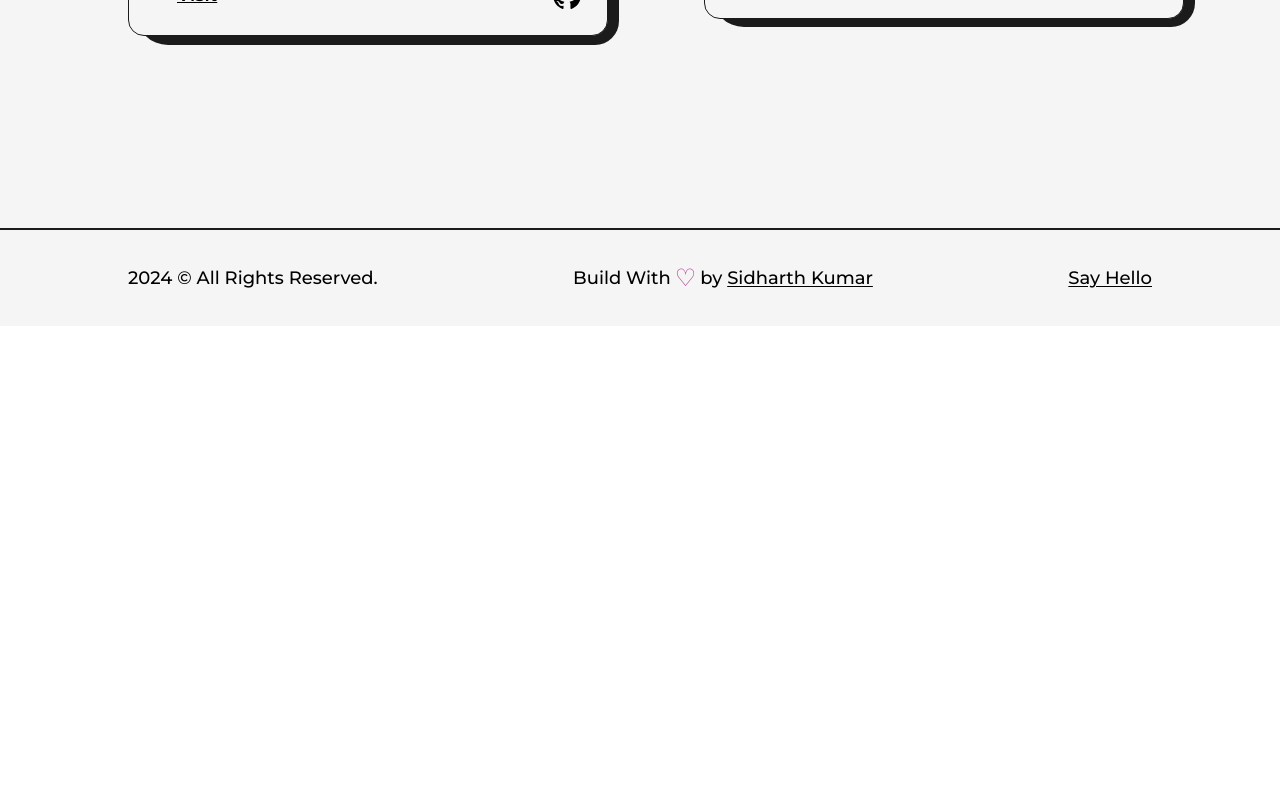
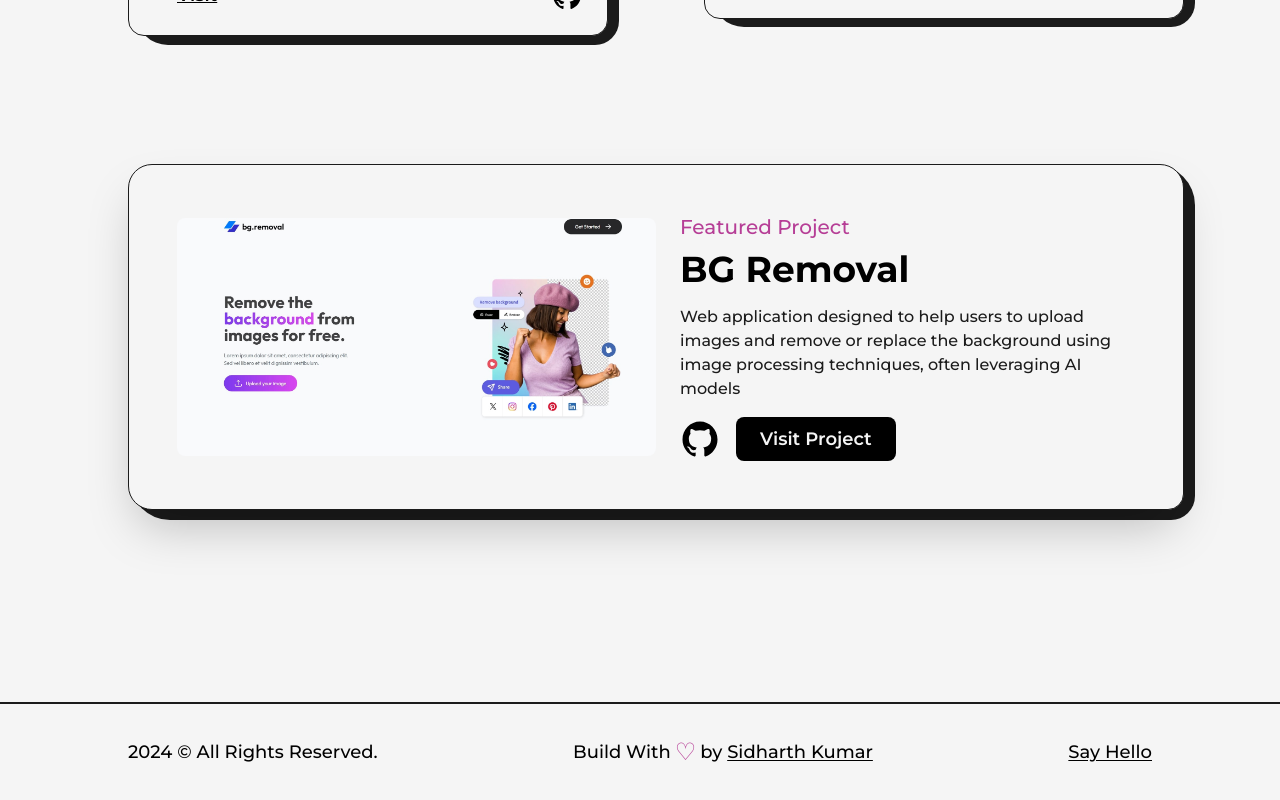
Before and after one commit to Sidharthkrsharma/portfolio, a Next.js app: page /projects in a window 1280 px wide. Shown: the part 3782-4582 px from the top of the page. Before the commit the page ends 4108 px from the top, so only its background shows below. Built offline with nearby package versions, Linux system fonts and the light colour scheme.

Commit message:
project added

```diff
--- a/src/pages/index.js
+++ b/src/pages/index.js
@@ -35,7 +35,7 @@ interactive full-stack web applications and machine learning models. Eager to us
 problems in a professional environment.
             </p>
             <div className='flex items-center self-start mt-2 lg:self-center'>
-              <Link href="/Resume.pdf" target={"_blank"} className="flex items-center bg-dark text-light p-2.5 px-6 rounded-lg text-lg font-semibold hover:bg-light hover:text-dark border-2 border-solid border-transparent hover:border-dark  dark:bg-light dark:text-dark  hover:dark:bg-dark hover:dark:text-light  hover:dark:border-light md:p-2 md:px-2 md:text-base " download={true}>Resume  <LinkArrow className={"w-6 ml-1"} /></Link>
+              <Link href="/resume.pdf" target={"_blank"} className="flex items-center bg-dark text-light p-2.5 px-6 rounded-lg text-lg font-semibold hover:bg-light hover:text-dark border-2 border-solid border-transparent hover:border-dark  dark:bg-light dark:text-dark  hover:dark:bg-dark hover:dark:text-light  hover:dark:border-light md:p-2 md:px-2 md:text-base " download={true}>Resume  <LinkArrow className={"w-6 ml-1"} /></Link>
               <Link href="mailto:siddharthkumarsharma31@gmail.com" target={"_blank"} className='ml-4 text-lg font-medium capitalize text-dark underline dark:text-light md:text-base '>Contact</Link>
             </div>
           </div>
--- a/src/pages/projects.js
+++ b/src/pages/projects.js
@@ -6,6 +6,7 @@ import { motion } from "framer-motion"
 import Head from 'next/head'
 import Image from 'next/image'
 import Link from 'next/link'
+import project10 from "../../public/images/projects/png2jpg/bg_removal.jpg"
 import project4 from "../../public/images/projects/png2jpg/brain.jpg"
 import project3 from "../../public/images/projects/png2jpg/flappy bird.jpg"
 import project7 from "../../public/images/projects/png2jpg/foodomania.jpg"
@@ -207,6 +208,18 @@ the Model in 10 Epochs for Better Understanding."
     type="Featured Project"
     />
     </div>
+
+    <div className='col-span-12'>
+    <FeaturedProject
+    title="BG Removal"
+    img={project10}
+    summary="Web application designed to help users to upload images and remove or replace the background using image processing techniques, often leveraging AI models"
+    link="https://bgremoval-alpha.vercel.app"
+    github="https://github.com/Sidharthkrsharma/BG_Removal"
+    type="Featured Project"
+    />
+    </div>
+
     </div>
   </Layout>
 </main>
```
Also changed, not shown: public/images/projects/bg_removal.png (added), public/images/projects/png2jpg/bg_removal.jpg (added).
